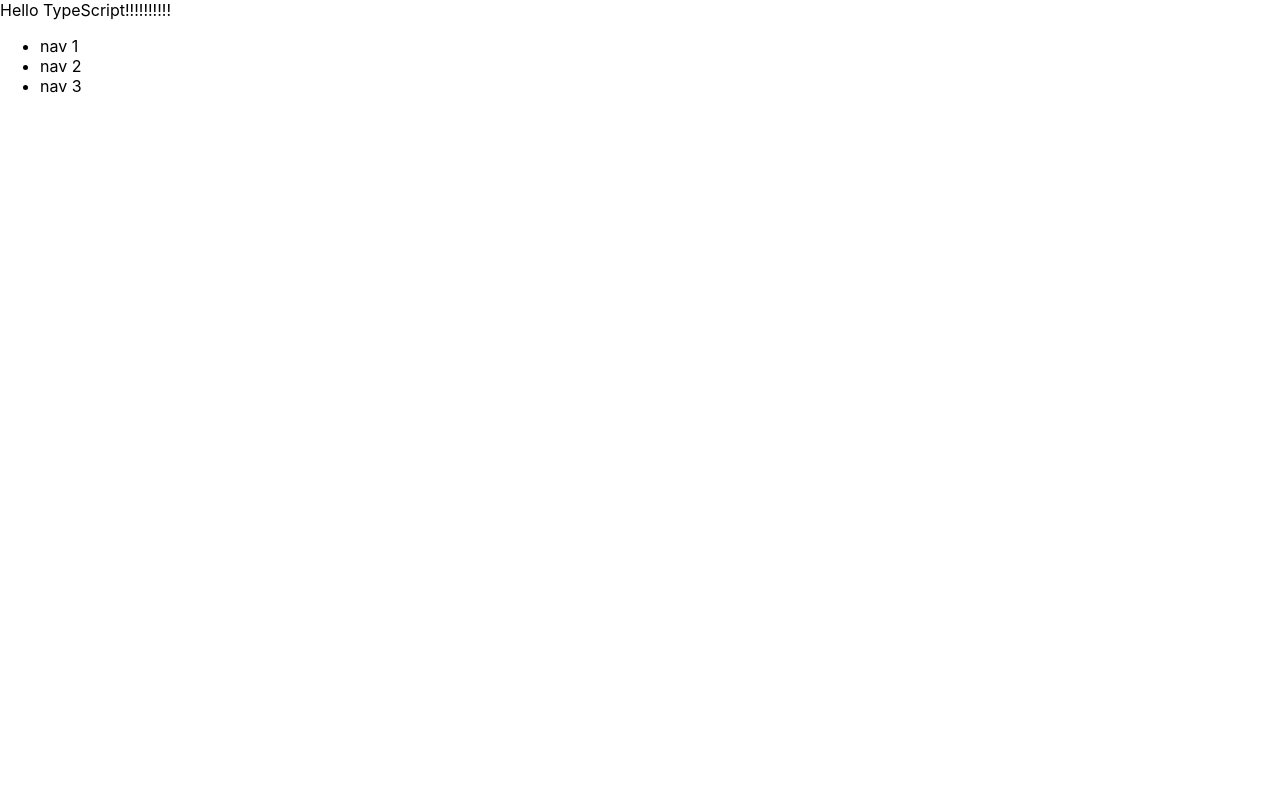
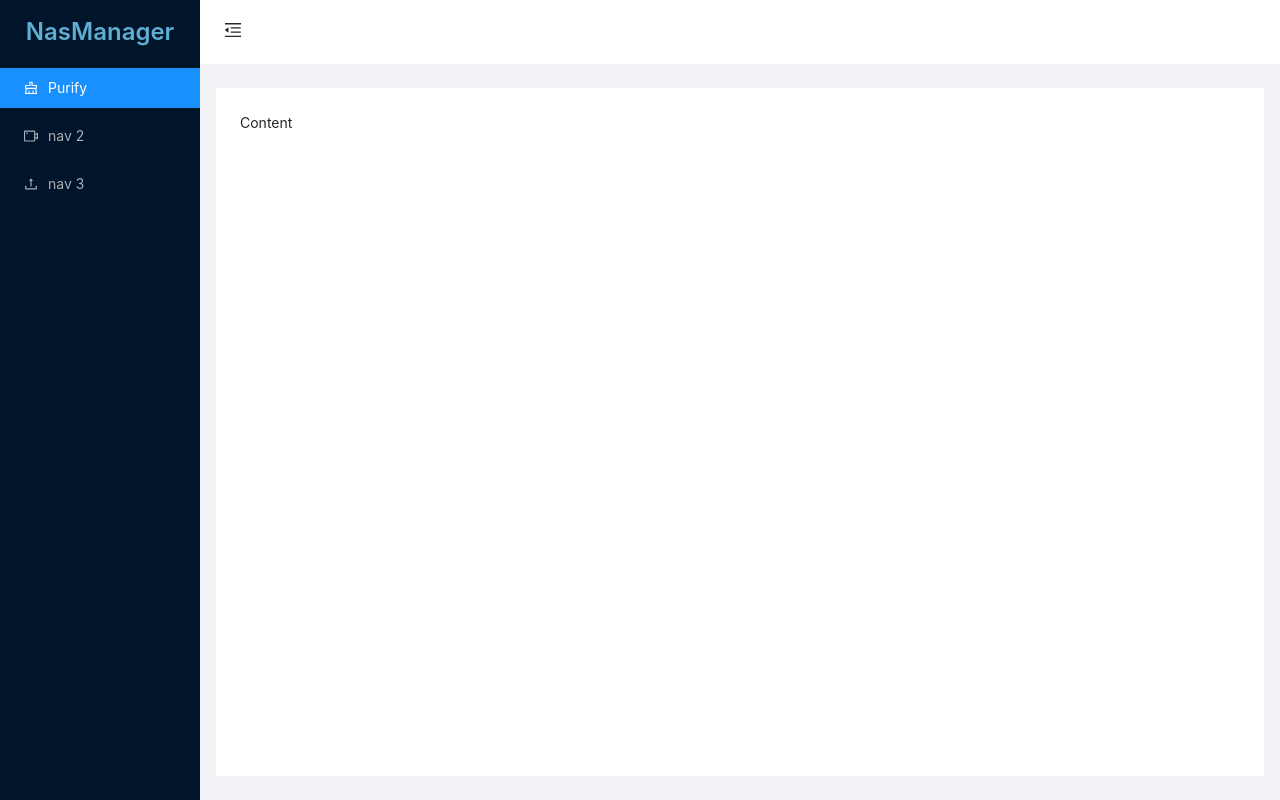
Before and after one commit to liberty8080/nas-manager-webclient-react, a React (Create React App) app: page / in a window 1280 px wide. Built offline with nearby package versions, Linux system fonts and the light colour scheme.

Commit message:
main page

```diff
--- a/src/App.tsx
+++ b/src/App.tsx
@@ -1,29 +1,77 @@
-// import React from 'react';
-import logo from './logo.svg';
-import {Button} from 'antd'
-
-import './App.css';
+import { Layout, Menu, Typography } from "antd";
+import React, { useState } from "react";
+import {
+  MenuUnfoldOutlined,
+  MenuFoldOutlined,
+  ClearOutlined,
+  VideoCameraOutlined,
+  UploadOutlined,
+} from "@ant-design/icons";
+import "./styles/App.css";
 
 function App() {
+  const [collapsed, setCollapsed] = useState(false);
+  const { Header, Sider, Content } = Layout;
+  const toggle = () => {
+    setCollapsed(!collapsed);
+  };
   return (
     <div className="App">
-      <header className="App-header">
-        <img src={logo} className="App-logo" alt="logo" />
-        <p>
-          Edit <code>src/App.tsx</code> and save to reload.
-        </p>
-        <a
-          className="App-link"
-          href="https://reactjs.org"
-          target="_blank"
-          rel="noopener noreferrer"
-        >
-          Learn React
-        </a>
-      </header>
-      <Button type="primary">Button</Button>
+      <Layout>
+        <Sider trigger={null} collapsible collapsed={collapsed}>
+          <div className="logo">
+            <Logo collapsed={collapsed} />
+          </div>
+          <Menu theme="dark" mode="inline" defaultSelectedKeys={["1"]}>
+            <Menu.Item key="1" icon={<ClearOutlined />}>
+              Purify
+            </Menu.Item>
+            <Menu.Item key="2" icon={<VideoCameraOutlined />}>
+              nav 2
+            </Menu.Item>
+            <Menu.Item key="3" icon={<UploadOutlined />}>
+              nav 3
+            </Menu.Item>
+          </Menu>
+        </Sider>
+        <Layout className="site-layout">
+          <Header className="site-layout-background" style={{ padding: 0 }}>
+            {React.createElement(
+              collapsed ? MenuUnfoldOutlined : MenuFoldOutlined,
+              {
+                className: "trigger",
+                onClick: toggle,
+              }
+            )}
+          </Header>
+          <Content
+            className="site-layout-background"
+            style={{
+              margin: "24px 16px",
+              padding: 24,
+              minHeight: 280,
+            }}
+          >
+            Content
+          </Content>
+        </Layout>
+      </Layout>
     </div>
   );
 }
 
 export default App;
+
+interface LogoProps{
+  collapsed:boolean;
+}
+function Logo({collapsed}:LogoProps) {
+  const { Title } = Typography;
+
+  let name="";
+  collapsed?name="NM":name="NasManager";
+
+  return(
+    <Title level={3}>{name}</Title>
+  )
+}
--- a/src/components/Purify.tsx
+++ b/src/components/Purify.tsx
@@ -1,18 +1,8 @@
-import { Menu } from "antd";
-import Layout, { Header } from "antd/lib/layout/layout";
 
 
 export default function Purify() {
+
   return (
-    <Layout>
-      <Header className="header">
-        <div className="logo" />
-        <Menu theme="dark" mode="horizontal" defaultSelectedKeys={["2"]}>
-          <Menu.Item key="1">nav 1</Menu.Item>
-          <Menu.Item key="2">nav 2</Menu.Item>
-          <Menu.Item key="3">nav 3</Menu.Item>
-        </Menu>
-      </Header>
-    </Layout>
+   <div></div>
   );
 }
--- a/src/index.tsx
+++ b/src/index.tsx
@@ -1,14 +1,11 @@
 import React from 'react';
 import ReactDOM from 'react-dom';
-import './index.css';
 import reportWebVitals from './reportWebVitals';
-import Hello from './components/Hello';
-import Purify from './components/Purify';
-
+import App from './App';
+import './styles/index.css'
 ReactDOM.render(
   <React.StrictMode>
-    <Hello name='TypeScript' enthusiasmLevel={10}/>
-    <Purify></Purify>
+    <App/>
   </React.StrictMode>,
   document.getElementById('root')
 );
--- /dev/null
+++ b/src/styles/App.css
@@ -0,0 +1,39 @@
+@import "~antd/dist/antd.css";
+
+
+div.App,.ant-layout {
+  height: 100%;
+}
+
+.App .trigger {
+  padding: 0 24px;
+  font-size: 18px;
+  line-height: 64px;
+  cursor: pointer;
+  transition: color 0.3s;
+}
+
+.App .trigger:hover {
+  color: #3f69f3;
+}
+
+.App .logo {
+  height: 32px;
+  margin: 16px;
+  /* background: rgba(255, 255, 255, 0.3); */
+}
+
+.site-layout .site-layout-background {
+  background: #fff;
+}
+
+h3.ant-typography, .ant-typography h3 {
+  margin: 0;
+  padding: 0;
+  text-align: center;
+  color: rgba(0, 0, 0, 0.85);
+  font-weight: 600;
+  font-size: 24px;
+  line-height: 1.35;
+  color: rgb(94, 174, 211);
+}
--- a/src/index.css
+++ b/src/styles/index.css
@@ -1,4 +1,4 @@
-body {
+/* body {
   margin: 0;
   font-family: -apple-system, BlinkMacSystemFont, 'Segoe UI', 'Roboto', 'Oxygen',
     'Ubuntu', 'Cantarell', 'Fira Sans', 'Droid Sans', 'Helvetica Neue',
@@ -10,4 +10,8 @@
 code {
   font-family: source-code-pro, Menlo, Monaco, Consolas, 'Courier New',
     monospace;
+} */
+html,body,#root{
+  width: 100%;
+  height: 100%;
 }
```
Also changed, not shown: src/App.css (deleted, +0 -40 lines).
